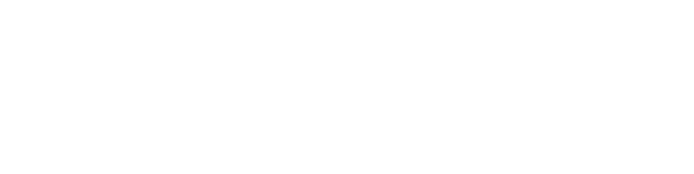
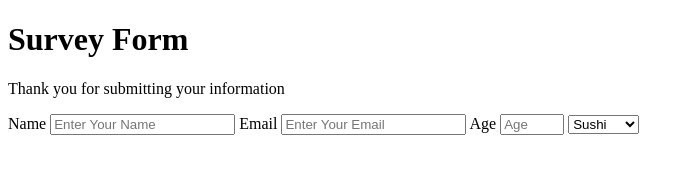
Before and after one commit to sanderheieren/surveyform, a plain HTML site: page index.html in a window 1280 px wide. Shown: the whole page, without its empty margins (0-694 px from the left). Drawn offline with Linux system fonts and the light colour scheme.

Commit message:
first half

```diff
--- a/index.html
+++ b/index.html
@@ -3,7 +3,48 @@
   <head>
     <meta charset="UTF-8" />
     <meta name="viewport" content="width=device-width, initial-scale=1.0" />
-    <title>Document</title>
+    <title>Survey Form</title>
   </head>
-  <body></body>
+  <body>
+    <header class="header">
+      <h1 id="title">Survey Form</h1>
+      <p id="description">Thank you for submitting your information</p>
+    </header>
+    <form id="survey-form">
+      <label for="name" id="name-label">Name</label>
+      <input
+        type="text"
+        id="name"
+        placeholder="Enter Your Name"
+        required="true"
+      />
+      <label for="email" id="email-label">Email</label>
+      <input
+        type="email"
+        id="email"
+        placeholder="Enter Your Email"
+        required="true"
+      />
+      <label for="age" id="number-label">Age</label>
+      <input
+        type="number"
+        min="0"
+        max="120"
+        id="number"
+        placeholder="Age"
+        required="true"
+      />
+
+      <select name="food" id="dropdown">
+        <label for="food"> What is your favorite food? </label>
+        <option value="Sushi">Sushi</option>
+        <option value="Pizza">Pizza</option>
+        <option value="Kebab">Kebab</option>
+        <option value="Chicken">Chicken</option>
+        <option value="Tofu">Tofu</option>
+      </select>
+      <label for=""></label>
+    </form>
+    <script src="https://cdn.freecodecamp.org/testable-projects-fcc/v1/bundle.js"></script>
+  </body>
 </html>
```
